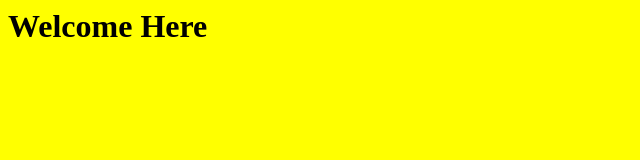
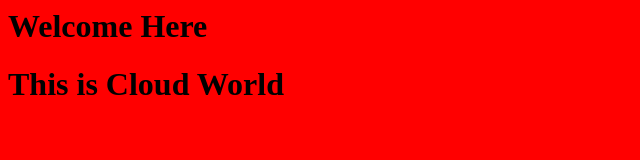
Before and after one commit to khatrigopal/web, a plain HTML site: page index.html in a window 1280 px wide. Shown: the whole page, without its empty margins (0-640 px from the left). Drawn offline with Linux system fonts and the light colour scheme.

Commit message:
dev first commit

```diff
--- a/index.html
+++ b/index.html
@@ -1,5 +1,6 @@
 <html>
-	<body bgcolor="yellow">
+	<body bgcolor="red">
 <h1>Welcome Here</h1>
+<h1>This is Cloud World</h2>
 </body>
 </html>
```
